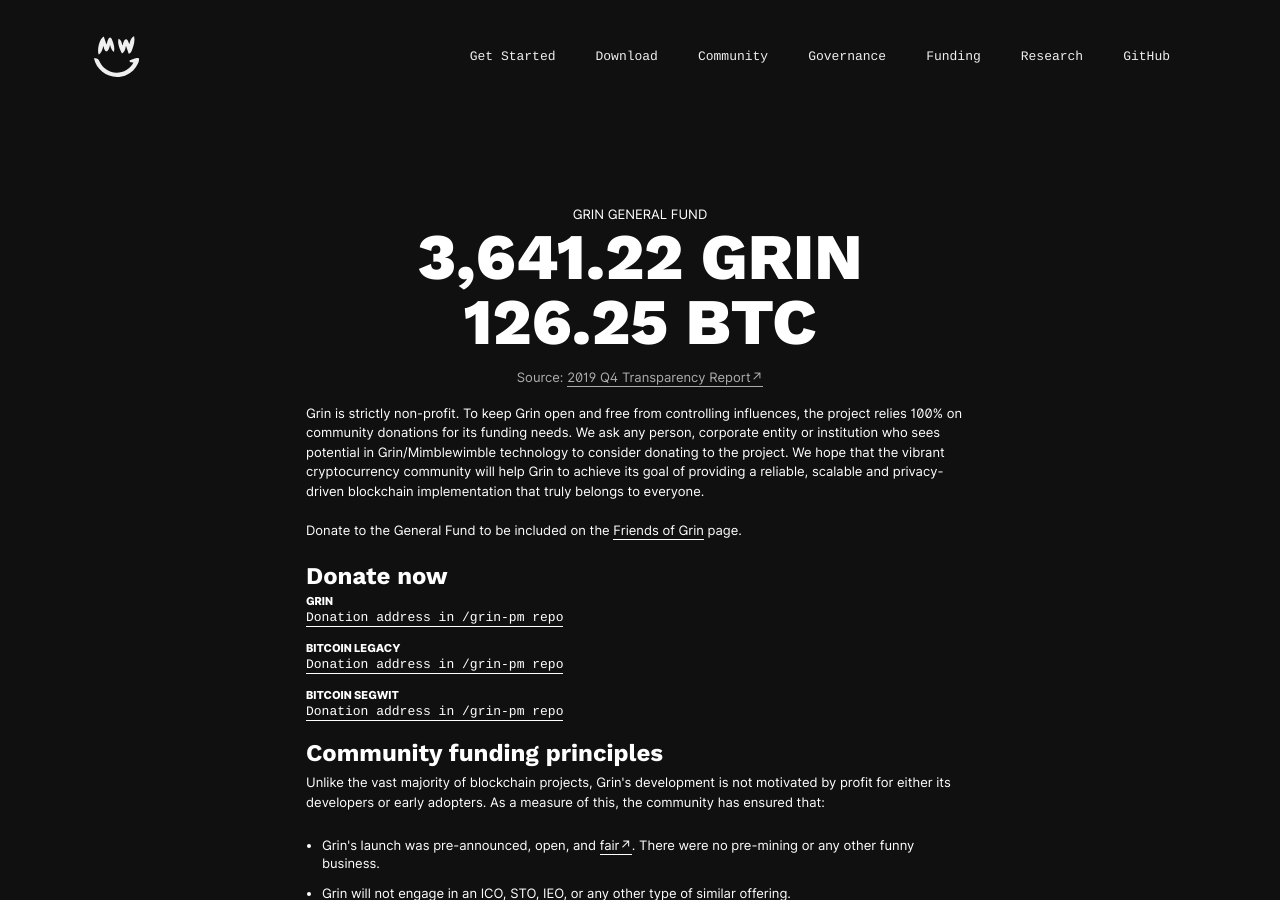
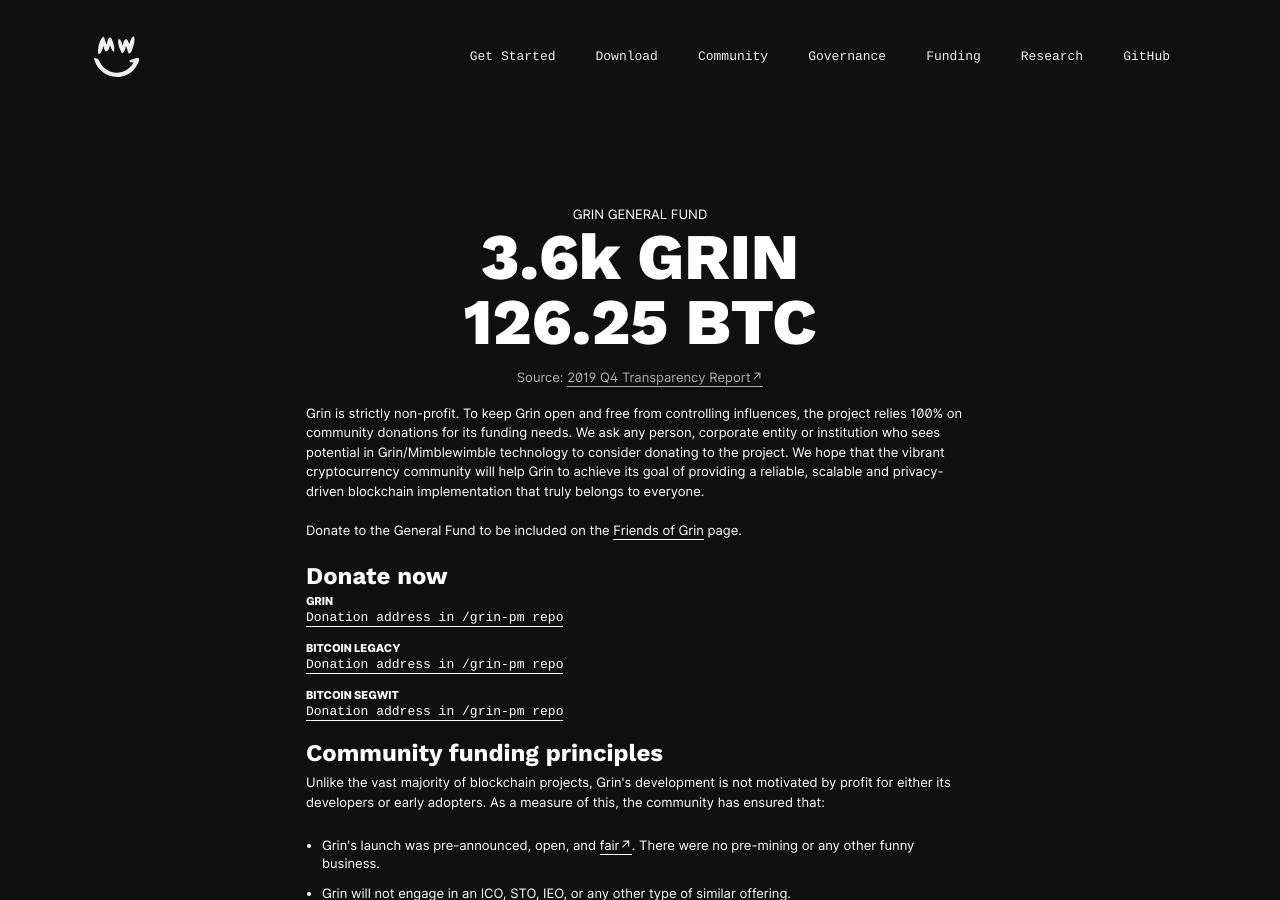
Before and after one commit to mimblewimble/site, a Jekyll site: the page built from fund.html, in a window 1280 px wide and 900 px high. Built offline with Jekyll 4.4.1, drawn with Linux system fonts in a browser that asks for light colours; nearby versions of some CDN libraries.

Commit message:
tweak: grin title amount

```diff
--- a/fund.html
+++ b/fund.html
@@ -6,7 +6,7 @@
   <div class="fund">
     <div class="fund-heading">
       <span>GRIN GENERAL FUND</span>
-      <h1>3,641.22 GRIN</br>126.25 BTC</h1>
+      <h1>3.6k GRIN</br>126.25 BTC</h1>
       <small>Source: <a href="https://github.com/mimblewimble/grin-pm/blob/master/financials/reports/funding_transparency_2019Q4.md">2019 Q4 Transparency Report↗</a></small>
     </div>
     <p>
```
